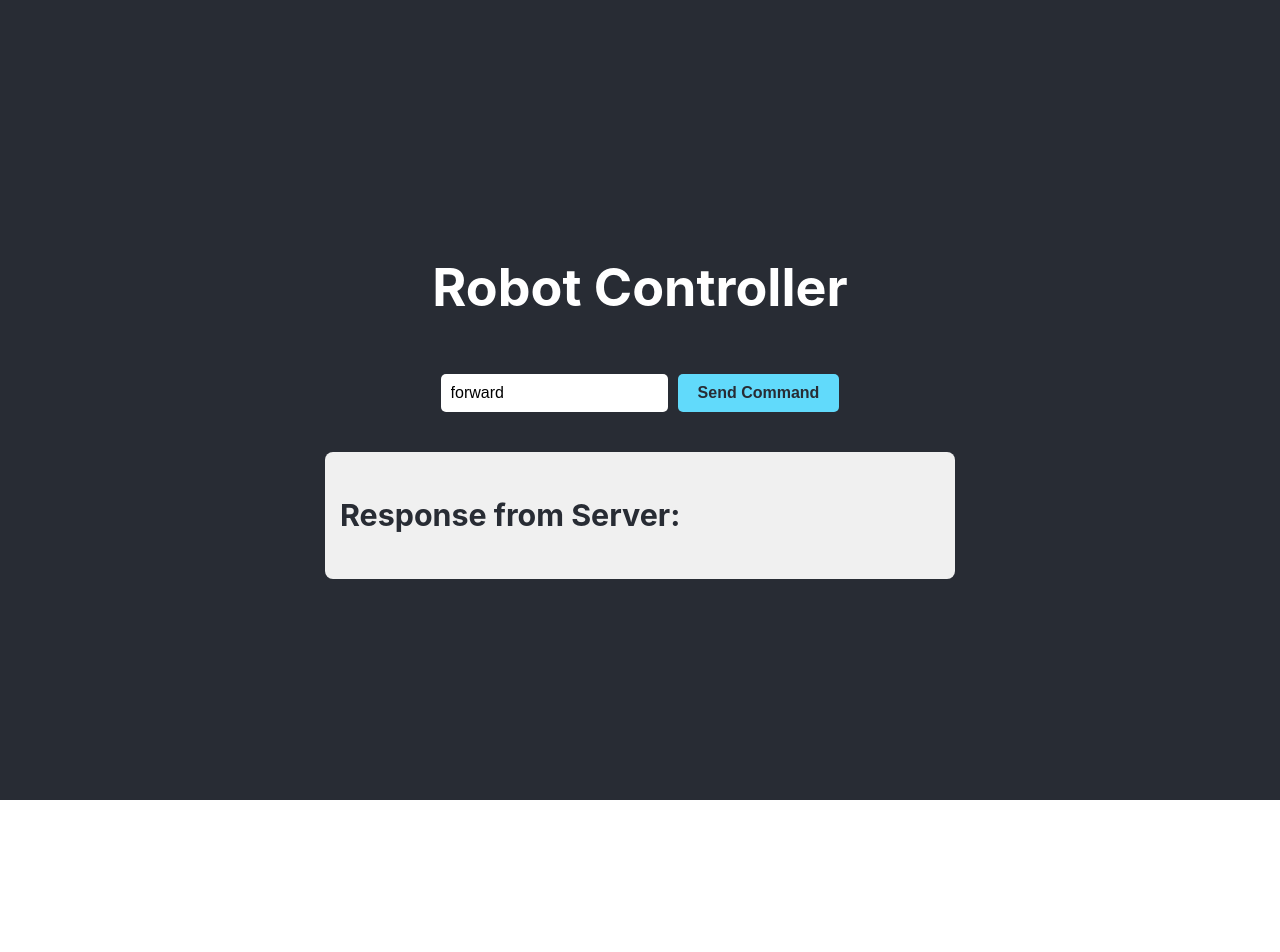
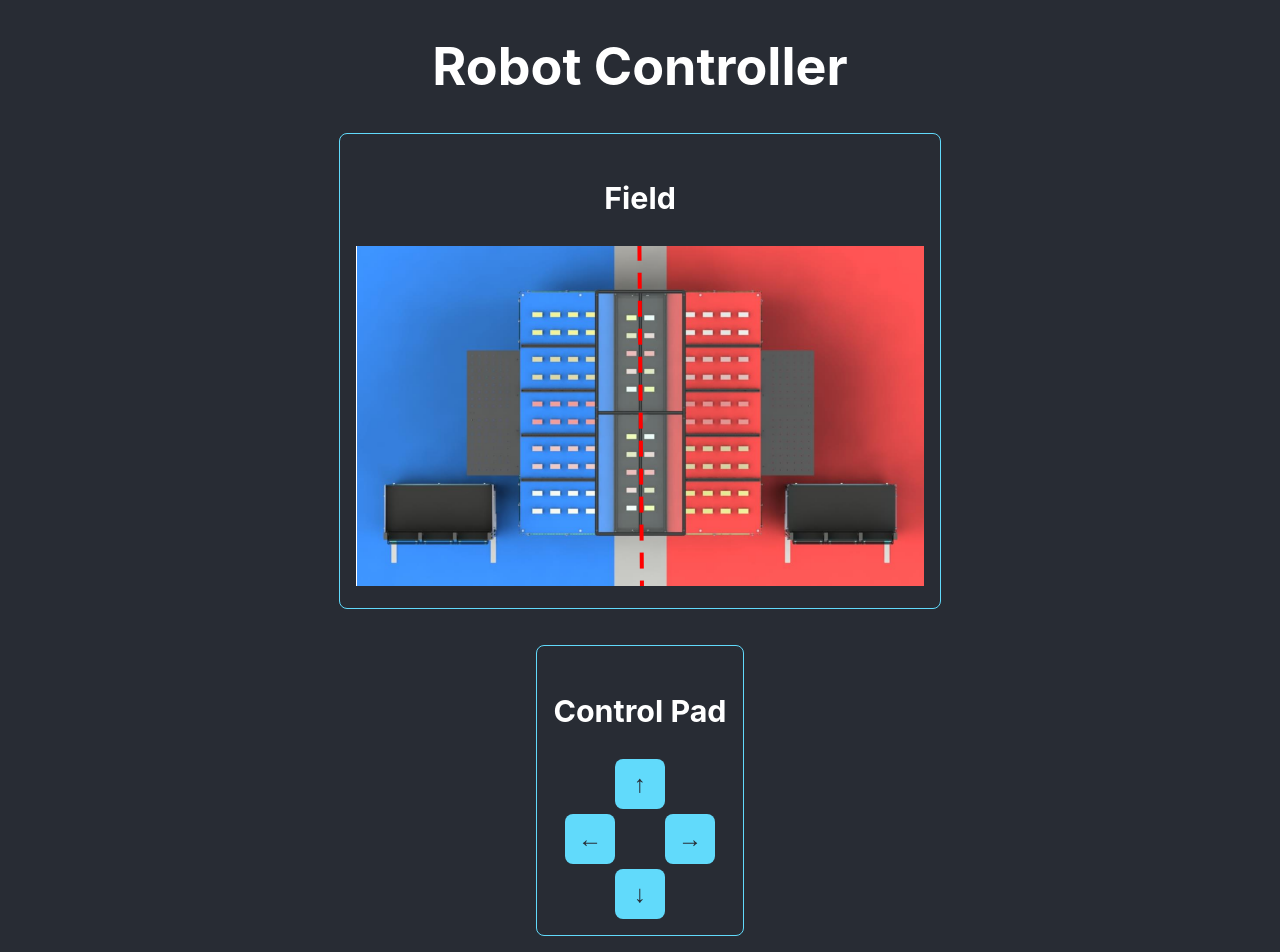
Before and after one commit to SameSameIndustry/catchrobo_app, a React (Create React App) app in the folder frontend/: page / in a window 1280 px wide. Shown: the top 952 px of the page. Before the commit the page ends 800 px from the top, so only its background shows below. Built offline with nearby package versions, Linux system fonts and the light colour scheme.

Commit message:
aiのまにまに

```diff
--- a/frontend/src/App.css
+++ b/frontend/src/App.css
@@ -83,3 +83,11 @@
   margin: 0;
   font-family: source-code-pro, Menlo, Monaco, Consolas, 'Courier New', monospace;
 }
+
+/* frontend/src/App.css に追記 */
+.main-interface {
+  display: flex;
+  flex-direction: column;
+  gap: 20px;
+  align-items: center;
+}
--- a/frontend/src/App.tsx
+++ b/frontend/src/App.tsx
@@ -1,67 +1,27 @@
+// frontend/src/App.tsx
+
 import React, { useState } from 'react';
 import './App.css';
+import RobotField from './components/RobotField'; // 作成したコンポーネントをインポート
+import ControlPad from './components/ControlPad'; // 作成したコンポーネントをインポート
 
 function App() {
-  // 入力されたコマンドを保持するための状態(state)
-  const [command, setCommand] = useState<string>('forward');
-  // バックエンドからの応答を保持するための状態(state)
   const [response, setResponse] = useState<string>('');
-  // 処理中かどうかを示すための状態(state)
-  const [isLoading, setIsLoading] = useState<boolean>(false);
 
-  // ボタンがクリックされたときに実行される関数
-  const handleSendCommand = async () => {
-    setIsLoading(true);
-    setResponse(''); // 以前の応答をクリア
-
-    try {
-      // fetch APIを使ってバックエンドにリクエストを送信
-      const res = await fetch('/api/command', {
-        method: 'POST',
-        headers: {
-          'Content-Type': 'application/json',
-        },
-        // 入力されたコマンドをJSON形式で送信
-        body: JSON.stringify({ command: command }),
-      });
-
-      // レスポンスが成功でなければエラーを投げる
-      if (!res.ok) {
-        const errorData = await res.json();
-        throw new Error(errorData.error || 'Something went wrong');
-      }
-
-      // 成功したレスポンスをJSONとして解析
-      const data = await res.json();
-      setResponse(JSON.stringify(data, null, 2));
-
-    } catch (error: any) {
-      // エラーが発生した場合
-      setResponse(`Error: ${error.message}`);
-    } finally {
-      // 処理が成功しても失敗しても、ローディング状態を解除
-      setIsLoading(false);
-    }
-  };
+  // (メモ) 各コンポーネントがAPIを直接叩くので、App.tsxはシンプルになります。
+  // 必要であれば、レスポンス表示などの共通ロジックはここに残します。
 
   return (
     <div className="App">
       <header className="App-header">
         <h1>Robot Controller</h1>
-        <div className="control-panel">
-          <input
-            type="text"
-            value={command}
-            onChange={(e) => setCommand(e.target.value)}
-            placeholder="Enter command"
-          />
-          <button onClick={handleSendCommand} disabled={isLoading}>
-            {isLoading ? 'Sending...' : 'Send Command'}
-          </button>
+        <div className="main-interface">
+          <RobotField />
+          <ControlPad />
         </div>
         <div className="response-panel">
           <h3>Response from Server:</h3>
-          <pre>{response}</pre>
+          <pre>{response || 'No response yet...'}</pre>
         </div>
       </header>
     </div>
--- /dev/null
+++ b/frontend/src/api/robotAPI.ts
@@ -0,0 +1,55 @@
+// sendPosition(x, y) や sendDisplacement(dx, dy) のような関数を定義します。これにより、コンポーネントは fetch の詳細を意識する必要がなくなります。
+
+// frontend/src/api/robotAPI.ts
+
+import { Position, Displacement } from '../types';
+
+const API_BASE_URL = '/api';
+
+/**
+ * 指定した座標をバックエンドに送信する
+ * @param position 送信する座標データ
+ */
+export const sendPosition = async (position: Position): Promise<any> => {
+  try {
+    const response = await fetch(`${API_BASE_URL}/position`, {
+      method: 'POST',
+      headers: {
+        'Content-Type': 'application/json',
+      },
+      body: JSON.stringify(position),
+    });
+
+    if (!response.ok) {
+      throw new Error(`HTTP error! status: ${response.status}`);
+    }
+    return await response.json();
+  } catch (error) {
+    console.error("Failed to send position:", error);
+    throw error;
+  }
+};
+
+/**
+ * 指定した変位量をバックエンドに送信する
+ * @param displacement 送信する変位量データ
+ */
+export const sendDisplacement = async (displacement: Displacement): Promise<any> => {
+  try {
+    const response = await fetch(`${API_BASE_URL}/move`, {
+      method: 'POST',
+      headers: {
+        'Content-Type': 'application/json',
+      },
+      body: JSON.stringify(displacement),
+    });
+
+    if (!response.ok) {
+      throw new Error(`HTTP error! status: ${response.status}`);
+    }
+    return await response.json();
+  } catch (error) {
+    console.error("Failed to send displacement:", error);
+    throw error;
+  }
+};
--- /dev/null
+++ b/frontend/src/components/ControlPad.css
@@ -0,0 +1,36 @@
+/* frontend/src/components/ControlPad.css */
+.control-pad-container {
+  border: 1px solid #61dafb;
+  border-radius: 8px;
+  padding: 1rem;
+  margin-top: 1rem;
+}
+
+.control-pad {
+  display: flex;
+  flex-direction: column;
+  align-items: center;
+  gap: 5px;
+}
+
+.middle-row {
+  display: flex;
+  gap: 50px; /* 左右ボタンの間隔 */
+}
+
+.control-button {
+  width: 50px;
+  height: 50px;
+  font-size: 24px;
+  cursor: pointer;
+  background-color: #61dafb;
+  border: none;
+  border-radius: 8px;
+  color: #282c34;
+  font-weight: bold;
+  user-select: none; /* テキスト選択を防ぐ */
+}
+
+.control-button:active {
+  background-color: #3ca9c8;
+}
--- /dev/null
+++ b/frontend/src/components/ControlPad.tsx
@@ -0,0 +1,83 @@
+// フィールド画像を表示し、クリックされた座標を取得して api 経由でバックエンドに送信する責務を持ちます。
+
+// frontend/src/components/ControlPad.tsx
+
+import React, { useRef } from 'react';
+import { Displacement } from '../types'; // <-- この行を追加！
+import { sendDisplacement } from '../api/robotAPI';
+import './ControlPad.css';
+
+// 1秒あたりに動く量（単位は任意）
+const MOVE_SPEED = 0.1; // units per second
+
+const ControlPad = () => {
+  // 再レンダリングを発生させずに値を保持するためにuseRefを使用
+  const pressStartTime = useRef<number | null>(null);
+
+  // マウスボタンが押された時の処理
+  const handlePressStart = () => {
+    pressStartTime.current = Date.now();
+  };
+
+  // マウスボタンが離された時の処理
+  const handlePressEnd = (dx: number, dy: number) => {
+    if (pressStartTime.current === null) return;
+
+    const pressDuration = (Date.now() - pressStartTime.current) / 1000; // 秒単位
+
+    // 移動量 = 速度 x 時間
+    const displacement: Displacement = {
+      dx: dx * MOVE_SPEED * pressDuration,
+      dy: dy * MOVE_SPEED * pressDuration,
+    };
+
+    console.log(`Moved for ${pressDuration.toFixed(2)}s. Displacement: (${displacement.dx.toFixed(3)}, ${displacement.dy.toFixed(3)})`);
+
+    // API関数を呼び出して変位量を送信
+    sendDisplacement(displacement)
+      .then(response => console.log('Server response:', response))
+      .catch(error => console.error('Error sending displacement:', error));
+
+    pressStartTime.current = null;
+  };
+
+  return (
+    <div className="control-pad-container">
+      <h3>Control Pad</h3>
+      <div className="control-pad">
+        <button
+          className="control-button up"
+          onMouseDown={handlePressStart}
+          onMouseUp={() => handlePressEnd(0, -1)}
+        >
+          ↑
+        </button>
+        <div className="middle-row">
+          <button
+            className="control-button left"
+            onMouseDown={handlePressStart}
+            onMouseUp={() => handlePressEnd(-1, 0)}
+          >
+            ←
+          </button>
+          <button
+            className="control-button right"
+            onMouseDown={handlePressStart}
+            onMouseUp={() => handlePressEnd(1, 0)}
+          >
+            →
+          </button>
+        </div>
+        <button
+          className="control-button down"
+          onMouseDown={handlePressStart}
+          onMouseUp={() => handlePressEnd(0, 1)}
+        >
+          ↓
+        </button>
+      </div>
+    </div>
+  );
+};
+
+export default ControlPad;
--- /dev/null
+++ b/frontend/src/components/RobotField.css
@@ -0,0 +1,13 @@
+/* frontend/src/components/RobotField.css */
+.robot-field-container {
+  border: 1px solid #61dafb;
+  border-radius: 8px;
+  padding: 1rem;
+}
+
+.robot-field-image {
+  max-width: 100%;
+  height: auto;
+  cursor: pointer;
+  background-color: #fff; /* 画像が透過の場合の背景色 */
+}
--- /dev/null
+++ b/frontend/src/components/RobotField.tsx
@@ -0,0 +1,45 @@
+// 矢印ボタンのUIを表示し、ボタンが押されている時間を計測して、変位量をバックエンドに送信する責務を持ちます。
+
+// frontend/src/components/RobotField.tsx
+
+import React from 'react';
+// src/assets/field.png に画像を配置したと仮定
+import fieldImage from '../assets/field.png';
+import { sendPosition } from '../api/robotAPI';
+import './RobotField.css'; // スタイル用にCSSファイルをインポート
+
+const RobotField = () => {
+  const handleClick = (event: React.MouseEvent<HTMLImageElement>) => {
+    // 画像要素のサイズと画面上の位置を取得
+    const rect = event.currentTarget.getBoundingClientRect();
+
+    // クリック位置の画像内での相対座標を計算
+    const x = event.clientX - rect.left;
+    const y = event.clientY - rect.top;
+
+    // (オプション) バックエンドが扱いやすいように座標を正規化（0.0 ~ 1.0の範囲に）
+    const normalizedX = x / rect.width;
+    const normalizedY = y / rect.height;
+
+    console.log(`Clicked at: (${x}, ${y}) | Normalized: (${normalizedX.toFixed(3)}, ${normalizedY.toFixed(3)})`);
+
+    // API関数を呼び出して座標を送信
+    sendPosition({ x: normalizedX, y: normalizedY })
+      .then(response => console.log('Server response:', response))
+      .catch(error => console.error('Error sending position:', error));
+  };
+
+  return (
+    <div className="robot-field-container">
+      <h3>Field</h3>
+      <img
+        src={fieldImage}
+        alt="Robot Field"
+        onClick={handleClick}
+        className="robot-field-image"
+      />
+    </div>
+  );
+};
+
+export default RobotField;
--- /dev/null
+++ b/frontend/src/types/index.ts
@@ -0,0 +1,19 @@
+// frontend/src/types/index.ts
+
+/**
+ * 座標を表すインターフェース
+ * (例: { "x": 120.5, "y": 88.0 })
+ */
+export interface Position {
+  x: number;
+  y: number;
+}
+
+/**
+ * 変位量を表すインターフェース
+ * (例: { "dx": 0.5, "dy": -0.2 })
+ */
+export interface Displacement {
+  dx: number; // x方向の移動量
+  dy: number; // y方向の移動量
+}
```
Also changed, not shown: frontend/src/assets/field.png (added), 1 other file (tests, documents, lock files or other folders).
